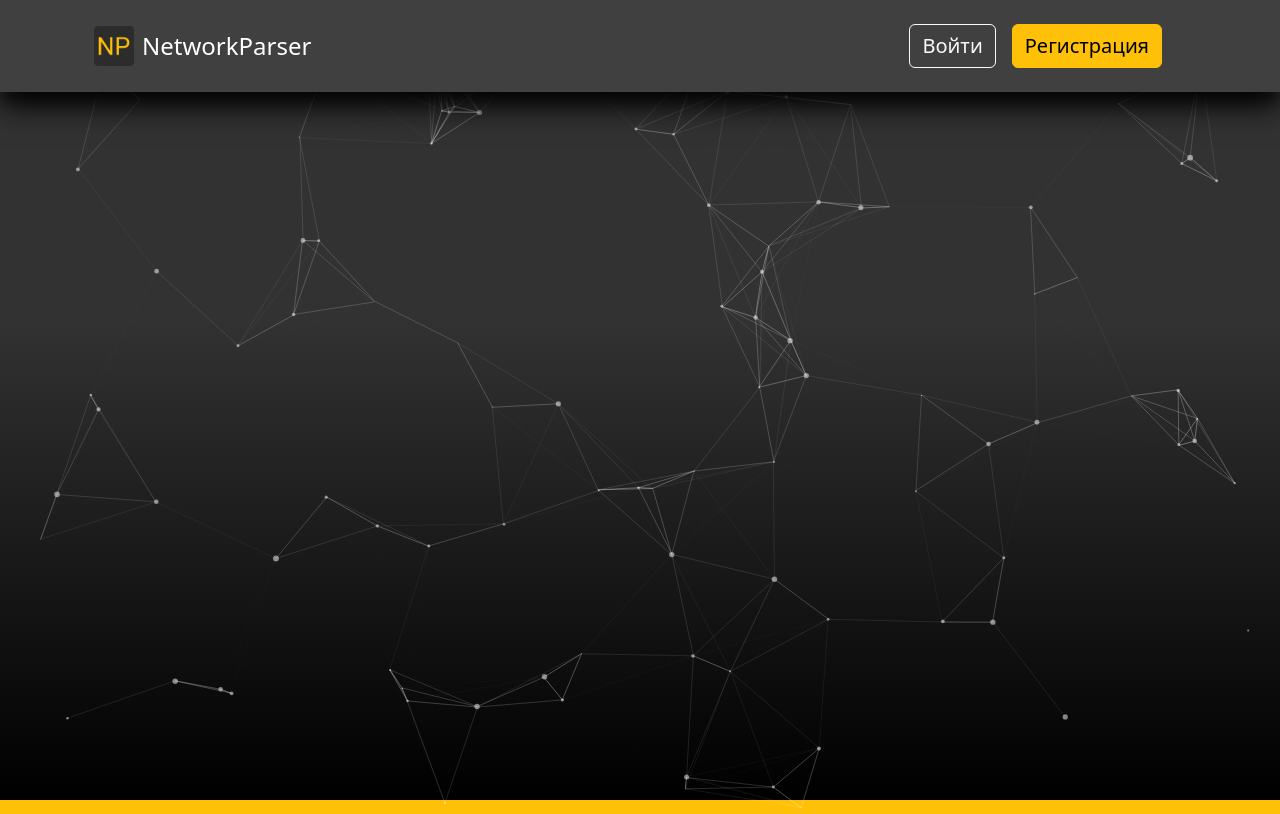
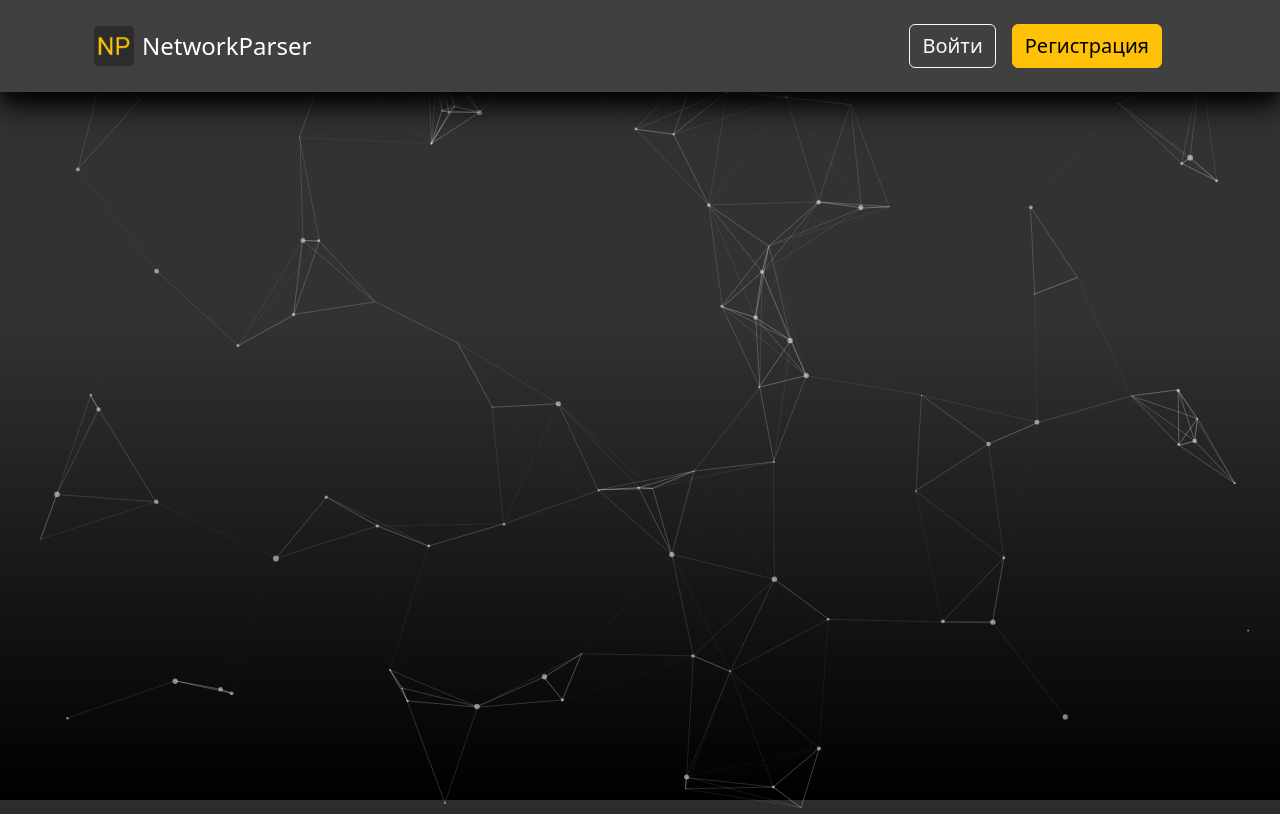
Before and after one commit to groenjerda/NetworkParser, a Django app: template netparser/templates/base.html in a window 1280 px wide. Run offline with Django 5.2, Linux system fonts and the light colour scheme; the template is opened without the code that fills it, so the values that code supplies are empty; some libraries are stand-ins or nearby versions.

Commit message:
fixed workflows

```diff
--- a/netparser/netparser/settings/prod.py
+++ b/netparser/netparser/settings/prod.py
@@ -13,6 +13,8 @@ DATABASES = {
 
 ALLOWED_HOSTS = ['*']
 
+CSRF_TRUSTED_ORIGINS = ['https://netparser.work.gd']
+
 # https
 CSRF_COOKIE_SECURE = True  # cookie-файлы только по протоколу HTTPS
 SESSION_COOKIE_SECURE = True  # браузеры будут передавать cookie-файлы только по протоколу HTTPS
--- a/netparser/static/css/styles.css
+++ b/netparser/static/css/styles.css
@@ -13,7 +13,7 @@ html, body {
   margin: 0;
   padding: 0;
   border: 0;
-  background-color: var(--yellow);
+  background-color: var(--grey);
 }
 
 
```
